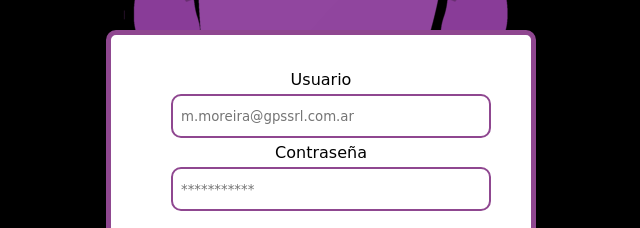
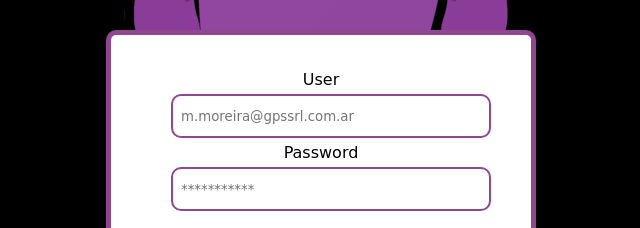
Before and after one commit to ManoelMoreiraRepo/ProyectoFinalArgentinaPrograma, a plain HTML site: page index.html in a window 1280 px wide. Shown: the part 385-613 px from the top of the page, 319-959 px from the left. Drawn offline with Linux system fonts and the light colour scheme.

Commit message:
primera subida de archivo

```diff
--- a/index.html
+++ b/index.html
@@ -13,9 +13,9 @@
     <div class="login">
         <img src="img/idle/1.png" id="monster" alt="">
         <form class="formulario">
-            <label>Usuario</label>
+            <label>User</label>
             <input type="text" id="input-usuario" placeholder="m.moreira@gpssrl.com.ar" autocomplete="off">
-            <label>Contraseña</label>
+            <label>Password</label>
             <input type="password" id="input-clave" placeholder="***********">
             <button type="submit">Login</button>
 
```
